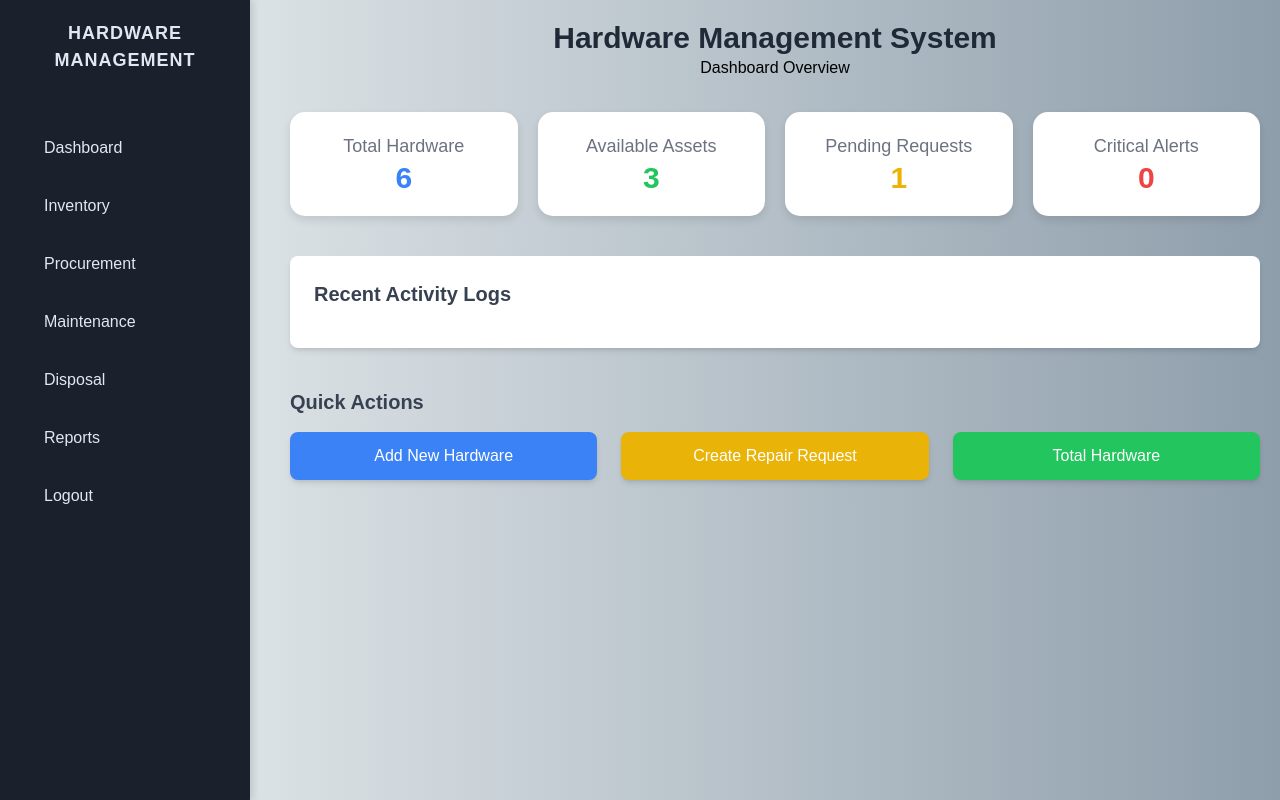
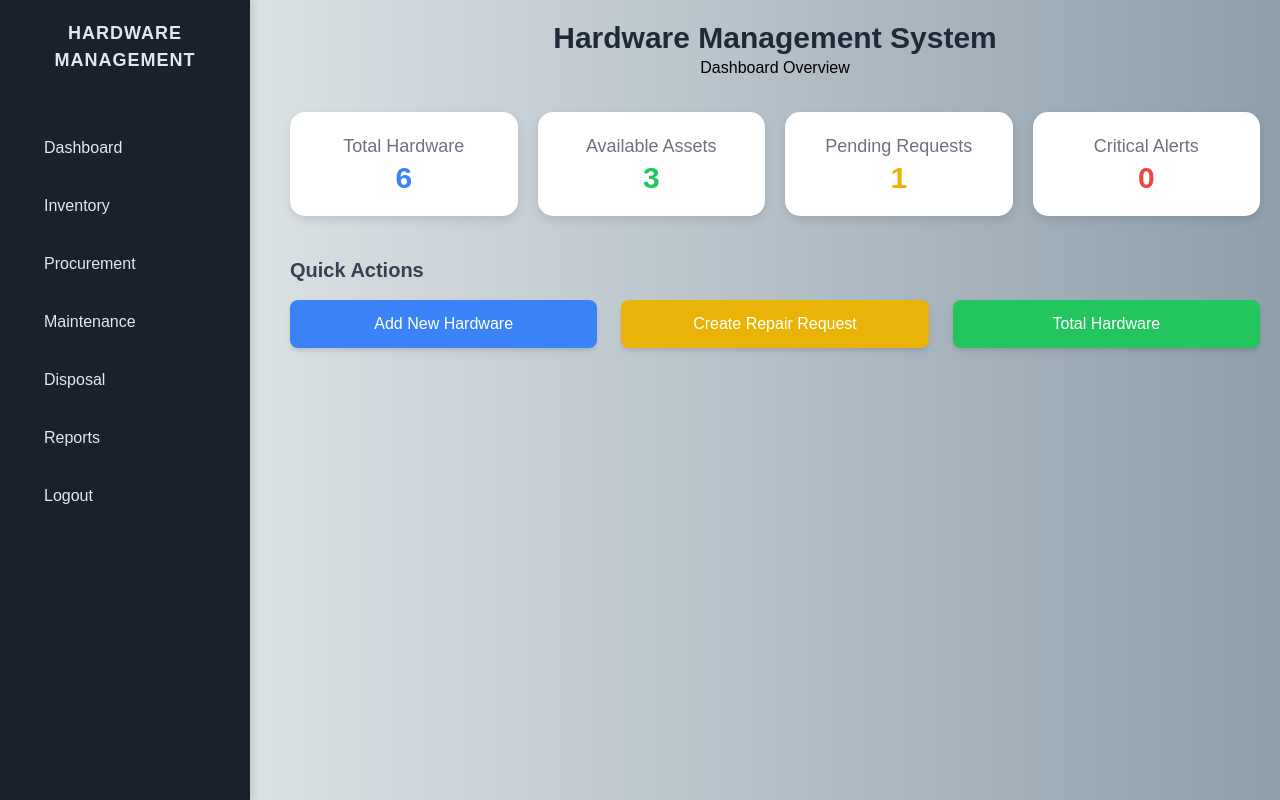
Before and after one commit to janella-may-pangilinan/hardwaremanagement, a PHP site: page /dashboard.php in a window 1280 px wide. Run offline with PHP 8.4, Linux system fonts and the light colour scheme; data comes from the database, SQL or seed files in the repository; data that the repository does not hold is empty; some libraries are stand-ins or nearby versions.

Commit message:
remove recent

```diff
--- a/dashboard.php
+++ b/dashboard.php
@@ -121,20 +121,6 @@ $logs_result = mysqli_query($conn, "SELECT * FROM activity_logs ORDER BY created
             </div>
         </div>
 
-        <!-- Recent Activity Logs -->
-        <div class="mt-10 bg-white shadow-md p-6 rounded-lg">
-            <h2 class="text-xl font-bold text-gray-700 mb-4">Recent Activity Logs</h2>
-            <ul class="divide-y divide-gray-200">
-                <?php while ($log = mysqli_fetch_assoc($logs_result)) { ?>
-                    <li class="py-2 text-gray-600">
-                        <span class="font-semibold"><?php echo htmlspecialchars($log['activity_type']); ?></span>:
-                        <?php echo htmlspecialchars($log['description']); ?>
-                        <span class="text-sm text-gray-400">(<?php echo htmlspecialchars($log['created_at']); ?>)</span>
-                    </li>
-                <?php } ?>
-            </ul>
-        </div>
-
         <!-- Quick Actions -->
         <div class="mt-10">
             <h2 class="text-xl font-bold text-gray-700 mb-4">Quick Actions</h2>
```
